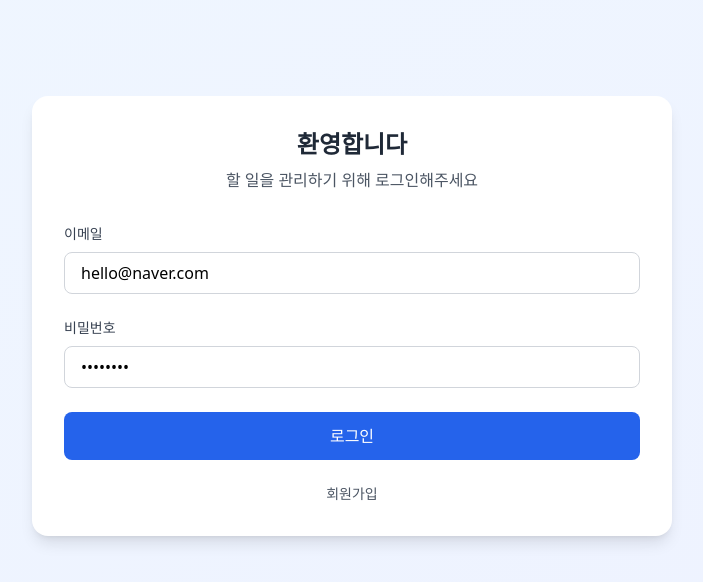
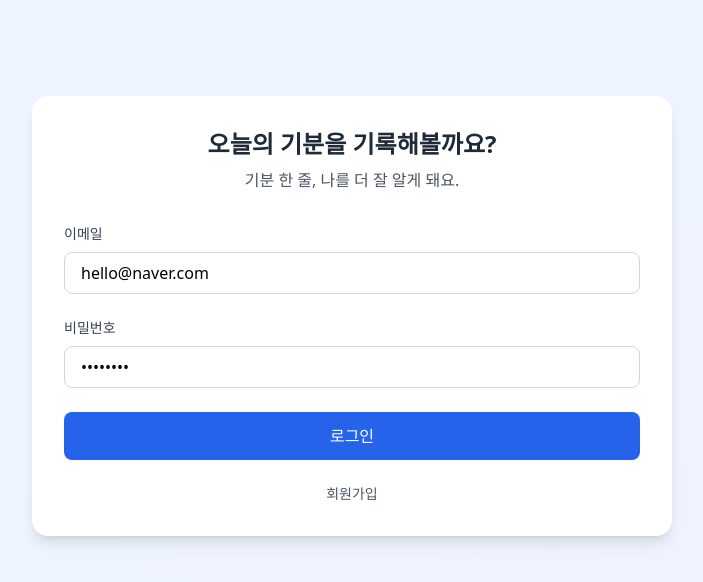
Before and after one commit to kimdonghyun-ui/my-todos-app, a Next.js app: page /login in a window 1280 px wide. Shown: the top 582 px of the page, without its empty margins (288-991 px from the left). Built offline with nearby package versions, Linux system fonts and the light colour scheme; no server answers.

Commit message:
로그인 문구 수정

```diff
--- a/src/components/LoginForm.tsx
+++ b/src/components/LoginForm.tsx
@@ -21,8 +21,8 @@ export default function LoginForm() {
       <div className="max-w-2xl mx-auto px-4 pt-24 pb-8">
         <div className="bg-white dark:bg-gray-800 rounded-2xl shadow-lg p-8">
           <div className="mb-8 text-center">
-            <h2 className="text-2xl font-bold text-gray-800 dark:text-white mb-2">환영합니다</h2>
-            <p className="text-gray-600 dark:text-gray-400">할 일을 관리하기 위해 로그인해주세요</p>
+            <h2 className="text-2xl font-bold text-gray-800 dark:text-white mb-2">오늘의 기분을 기록해볼까요?</h2>
+            <p className="text-gray-600 dark:text-gray-400">기분 한 줄, 나를 더 잘 알게 돼요.</p>
           </div>
 
           <form onSubmit={handleSubmit} className="space-y-6">
```
